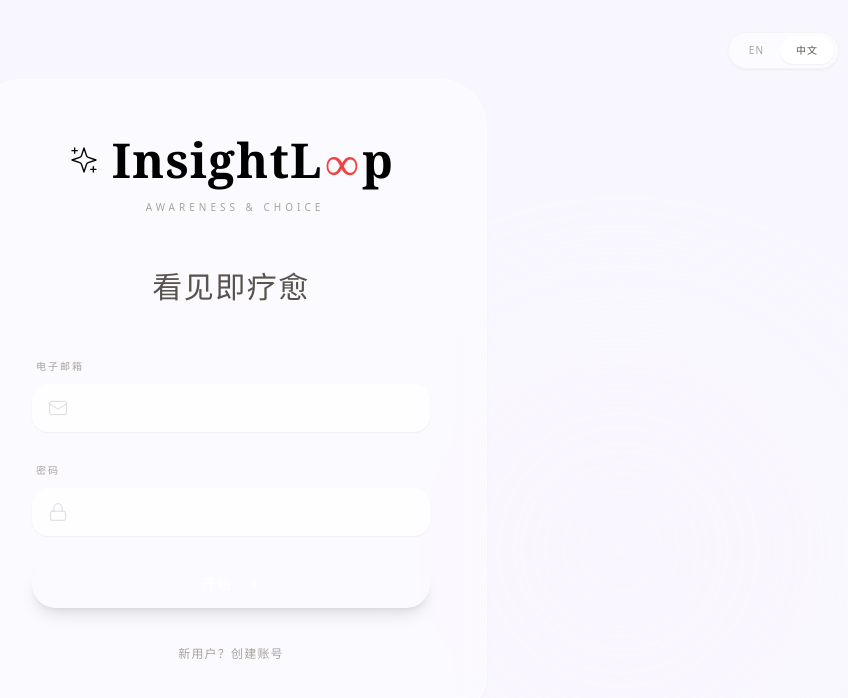
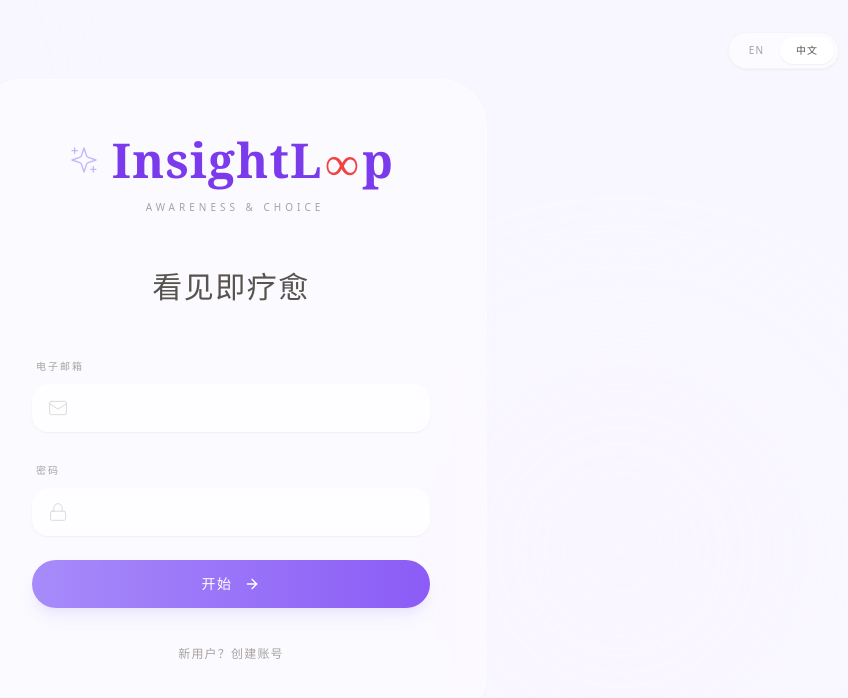
Before and after one commit to passiongrow88/InsightLoop, a React (Vite) app: page / in a window 1280 px wide. Shown: the top 698 px of the page, without its empty margins (409-1257 px from the left). Built offline with nearby package versions, Linux system fonts and the light colour scheme.

Commit message:
fix: restore purple UI and stable layout

```diff
--- a/index.css
+++ b/index.css
@@ -2,295 +2,48 @@
 @tailwind components;
 @tailwind utilities;
 
-/* ===============================
-   InsightLoop Theme Tokens
-   =============================== */
-:root {
-  --il-purple-50:  #f5f3ff;
-  --il-purple-100: #ede9fe;
-  --il-purple-200: #ddd6fe;
-  --il-purple-300: #c4b5fd;
-  --il-purple-400: #a78bfa;
-  --il-purple-500: #8b5cf6;
-  --il-purple-600: #7c3aed; /* main */
-  --il-purple-700: #6d28d9;
-  --il-purple-800: #5b21b6;
-
-  --il-text: #111827;
-  --il-muted: #6b7280;
-
-  --il-border: rgba(17, 24, 39, 0.10);
-  --il-border-soft: rgba(17, 24, 39, 0.08);
-  --il-shadow: 0 10px 30px rgba(17, 24, 39, 0.10);
-  --il-card: rgba(255, 255, 255, 0.92);
+:root{
+  --brand-600:#7c3aed;
+  --brand-500:#8b5cf6;
+  --brand-400:#a78bfa;
+  --brand-100:rgba(124,58,237,.14);
+  --bg:#f8f7ff;
 }
 
-/* ===============================
-   ✅ RESET: Undo previous "Hard Override"
-   （关键：不要再全局改 button / a）
-   =============================== */
-button,
-a,
-[role="button"] {
-  background-color: initial;
-  color: inherit;
-  border-color: initial;
+html,body{background:var(--bg);}
+
+/* lucide 防黑块 */
+svg{fill:none;stroke:currentColor;}
+
+/* 轻柔 focus 紫光 */
+input:focus,textarea:focus,select:focus{
+  box-shadow:0 0 0 3px var(--brand-100);
+  outline:none;
 }
 
-/* 全局边框回归中性（不再紫） */
-* {
-  border-color: var(--il-border-soft);
+/* 背景淡紫雾 */
+body::before{
+  content:"";
+  position:fixed;
+  inset:-20%;
+  pointer-events:none;
+  background:
+    radial-gradient(circle at 20% 20%, rgba(124,58,237,0.10), transparent 40%),
+    radial-gradient(circle at 80% 80%, rgba(217,70,239,0.08), transparent 45%);
+  filter:blur(12px);
+  z-index:0;
 }
+#root{position:relative;z-index:1;}
 
-/* Focus ring：给回“柔紫色”而不是全禁用 */
-:where(input, textarea, select, button, a, [role="button"]):focus-visible {
-  outline: none;
-  box-shadow: 0 0 0 4px rgba(124, 58, 237, 0.18);
-  border-color: rgba(124, 58, 237, 0.55);
+/* nav active 紫色兜底 */
+.bg-brand-500{background:var(--brand-500)!important;color:#fff!important;}
+.text-brand-600{color:var(--brand-600)!important;}
+.border-brand-100{border-color:rgba(124,58,237,.14)!important;}
+
+/* generating icon 微光（你有 .is-generating 时才会亮） */
+@keyframes insightloopGlow{
+  0%{filter:drop-shadow(0 0 4px rgba(124,58,237,.20));opacity:.85;}
+  50%{filter:drop-shadow(0 0 9px rgba(124,58,237,.40));opacity:1;}
+  100%{filter:drop-shadow(0 0 4px rgba(124,58,237,.20));opacity:.85;}
 }
-
-/* ===============================
-   ✅ Link Accent (App 内常见紫色文字)
-   =============================== */
-a {
-  color: inherit;
-  text-decoration: none;
-}
-a:hover {
-  color: var(--il-purple-600);
-}
-
-/* ===============================
-   ✅ Primary Button (精准恢复紫色按钮)
-   - 不碰登录页：登录页通常按钮是 disabled/灰，你现在是正常的
-   - 只命中：.btn-primary / .primary-button / “开始”这种主 CTA 常用类
-   =============================== */
-.btn-primary,
-.primary-button,
-button.btn-primary,
-button.primary-button {
-  background: var(--il-purple-500) !important;
-  color: white !important;
-  border: 1px solid rgba(139, 92, 246, 0.45) !important;
-  box-shadow: 0 12px 25px rgba(124, 58, 237, 0.20);
-}
-
-.btn-primary:hover,
-.primary-button:hover,
-button.btn-primary:hover,
-button.primary-button:hover {
-  background: var(--il-purple-600) !important;
-  border-color: rgba(124, 58, 237, 0.65) !important;
-}
-
-/* 次按钮：透明底 + 紫边（参考模板那种轻盈感） */
-.btn-outline,
-.outline-button {
-  background: transparent !important;
-  color: var(--il-purple-700) !important;
-  border: 1px solid rgba(124, 58, 237, 0.35) !important;
-}
-.btn-outline:hover,
-.outline-button:hover {
-  background: rgba(124, 58, 237, 0.08) !important;
-  border-color: rgba(124, 58, 237, 0.55) !important;
-}
-
-/* ===============================
-   ✅ Cards / Panels (参考模板：柔白卡片 + 轻阴影)
-   =============================== */
-.card,
-.panel,
-.section {
-  background: var(--il-card);
-  border: 1px solid var(--il-border);
-  border-radius: 24px;
-  box-shadow: var(--il-shadow);
-}
-
-/* 输入框：柔边框 + 轻紫 focus */
-input,
-textarea,
-select {
-  border-color: var(--il-border-soft);
-}
-input:focus,
-textarea:focus,
-select:focus {
-  border-color: rgba(124, 58, 237, 0.55);
-}
-
-/* ===============================
-   ✅ Nav Active (顶部导航 pill 紫色选中)
-   说明：不改组件，只用“常见状态类”兜底
-   如果你的 active 是 aria-current / data-active 会直接命中
-   =============================== */
-a[aria-current="page"],
-button[aria-current="page"],
-[data-active="true"],
-.is-active {
-  background: rgba(124, 58, 237, 0.12) !important;
-  color: var(--il-purple-700) !important;
-  border: 1px solid rgba(124, 58, 237, 0.35) !important;
-  box-shadow: 0 10px 18px rgba(124, 58, 237, 0.18);
-}
-
-/* ===============================
-   ✅ Icons (恢复紫色语义：洞察/显化/日记)
-   不改组件的情况下，只做“安全兜底”：
-   - 洞察：紫
-   - 显化：偏紫粉/更亮
-   - 日记：中性灰（不抢主题）
-   你如果组件里有这些 class，会直接生效；没有也不会破坏现状
-   =============================== */
-.icon-journal,
-.module-journal .module-icon {
-  color: #64748b;
-}
-.icon-insight,
-.module-insight .module-icon {
-  color: var(--il-purple-600);
-}
-.icon-manifest,
-.module-manifest .module-icon {
-  color: var(--il-purple-500);
-}
-
-/* 关键：修复 svg 变黑块（你之前遇到的登录 icon 方块） */
-svg {
-  fill: none;
-  stroke: currentColor;
-}
-
-/* ===============================
-   ✅ Loader / “正在生成 InsightLoop 指引” 轻微发光
-   - 不改组件：只要你的 loading icon 外层带 .is-generating 或 .loading 会生效
-   - 你现在截图里那个圆形 icon 就会恢复紫感 + 微 glow
-   =============================== */
-.is-generating svg,
-.loading svg,
-.is-generating .module-icon,
-.loading .module-icon {
-  color: var(--il-purple-500);
-  filter: drop-shadow(0 0 8px rgba(124, 58, 237, 0.30));
-  opacity: 0.98;
-}
-
-@keyframes insightloopGlow {
-  0% { filter: drop-shadow(0 0 6px rgba(124, 58, 237, 0.18)); }
-  50% { filter: drop-shadow(0 0 10px rgba(124, 58, 237, 0.38)); }
-  100% { filter: drop-shadow(0 0 6px rgba(124, 58, 237, 0.18)); }
-}
-
-.is-generating svg,
-.loading svg {
-  animation: insightloopGlow 1.6s ease-in-out infinite;
-}
-
-/* 进度条紫色（你那条 loading bar） */
-progress::-webkit-progress-value {
-  background: var(--il-purple-500);
-}
-progress::-webkit-progress-bar {
-  background: rgba(17, 24, 39, 0.08);
-}
-
-/* ===============================
-   ✅ Reminder / Toast 不弹修复（最常见原因：z-index 被压住）
-   你不用管你用哪一个 toast lib：都给你抬到最上层
-   =============================== */
-.toast,
-.toaster,
-.sonner-toaster,
-[data-sonner-toaster],
-[role="status"],
-[role="alert"] {
-  position: fixed !important;
-  z-index: 99999 !important;
-}
-
-/* 有些 toast 会被 opacity/transform 影响显示 */
-.toast,
-.toaster,
-.sonner-toaster {
-  opacity: 1 !important;
-  transform: none !important;
-}
-
-/* ===============================
-   ✅ Cover / Background Fix
-   - 恢复首页/登录页的“封面背景”
-   - 防止被 card / panel / 全局背景覆盖
-   =============================== */
-
-/* 1) 如果你的封面是 body 背景图/渐变，确保不被重置 */
-html, body {
-  background-color: #f7f5ff; /* 轻紫底，接近模板 */
-  background-repeat: no-repeat;
-  background-size: cover;
-  background-position: center;
-}
-
-/* 2) 常见封面容器 class（不确定你项目实际叫什么，所以做安全兜底）
-   你只要命中其中一个，就会恢复显示 */
-.cover,
-.hero,
-.hero-bg,
-.app-bg,
-.page-bg,
-.background,
-.bg-cover,
-.bg-hero {
-  position: relative;
-  z-index: 0;
-}
-
-/* 3) 如果封面是用 ::before 画出来的（最常见：渐变光晕） */
-.cover::before,
-.hero::before,
-.hero-bg::before,
-.app-bg::before,
-.page-bg::before,
-.background::before,
-.bg-hero::before {
-  content: "";
-  position: absolute;
-  inset: 0;
-  z-index: -1;
-  pointer-events: none;
-  /* 柔紫光晕（接近你参考模板那种氛围） */
-  background:
-    radial-gradient(900px 600px at 80% 20%, rgba(168, 85, 247, 0.18), transparent 60%),
-    radial-gradient(900px 600px at 20% 80%, rgba(99, 102, 241, 0.12), transparent 60%),
-    linear-gradient(180deg, rgba(245, 243, 255, 0.95), rgba(250, 250, 255, 0.98));
-}
-
-/* 4) 防止卡片/容器把背景“盖成纯白” */
-#root, .app, .app-root {
-  background: transparent !important;
-}
-
-/* 5) 如果你的封面其实是一个 img，常见叫 cover-image / hero-image */
-.cover img,
-.hero img,
-.hero-bg img,
-.cover-image,
-.hero-image {
-  display: block;
-  max-width: 100%;
-  height: auto;
-  opacity: 1 !important;
-  filter: none !important;
-}
-
-/* 6) 万用：如果你之前有把某些背景元素设成透明，强制可见 */
-.cover,
-.hero,
-.hero-bg,
-.app-bg,
-.page-bg,
-.background,
-.bg-hero {
-  opacity: 1 !important;
-  filter: none !important;
-}
+.is-generating svg{animation:insightloopGlow 1.6s ease-in-out infinite;}
--- a/tailwind.config.js
+++ b/tailwind.config.js
@@ -1,13 +1,26 @@
+/** @type {import('tailwindcss').Config} */
 export default {
-  content: [
-    "./index.html",
-    "./index.tsx",
-    "./App.tsx",
-    "./components/**/*.{ts,tsx}",
-    "./services/**/*.{ts,tsx}",
-  ],
+content: [
+  "./index.html",
+  "./**/*.{js,ts,jsx,tsx}",
+],
   theme: {
-    extend: {},
+    extend: {
+      colors: {
+        brand: {
+          50: "#F5F3FF",
+          100: "#EDE9FE",
+          200: "#DDD6FE",
+          300: "#C4B5FD",
+          400: "#A78BFA",
+          500: "#8B5CF6",
+          600: "#7C3AED",
+          700: "#6D28D9",
+          800: "#5B21B6",
+          900: "#4C1D95"
+        }
+      }
+    }
   },
-  plugins: [],
+  plugins: []
 };
```
